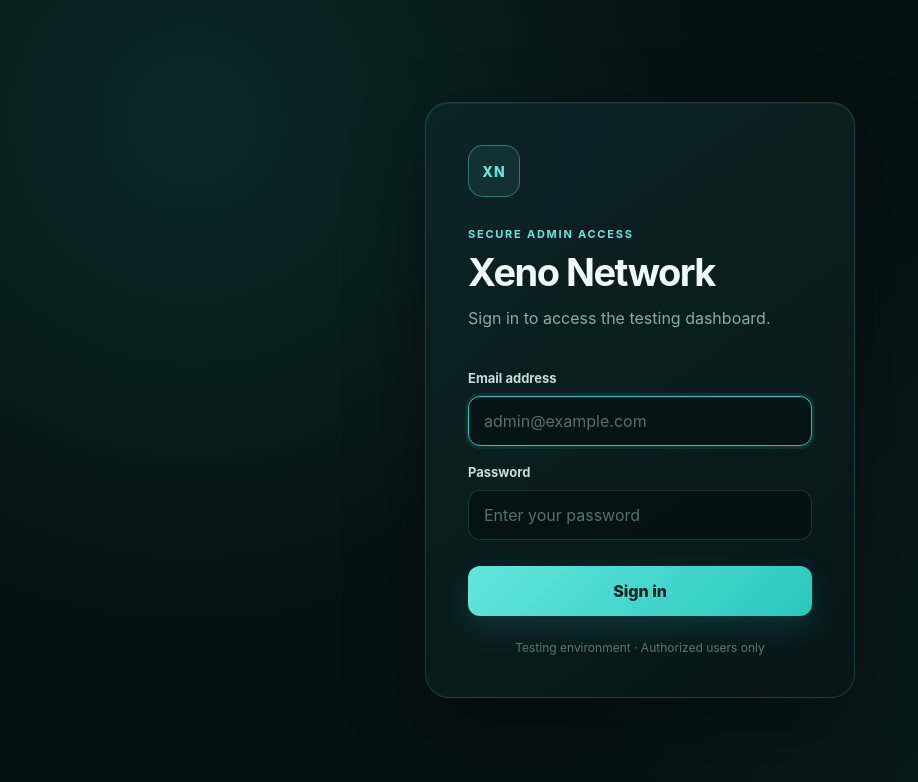
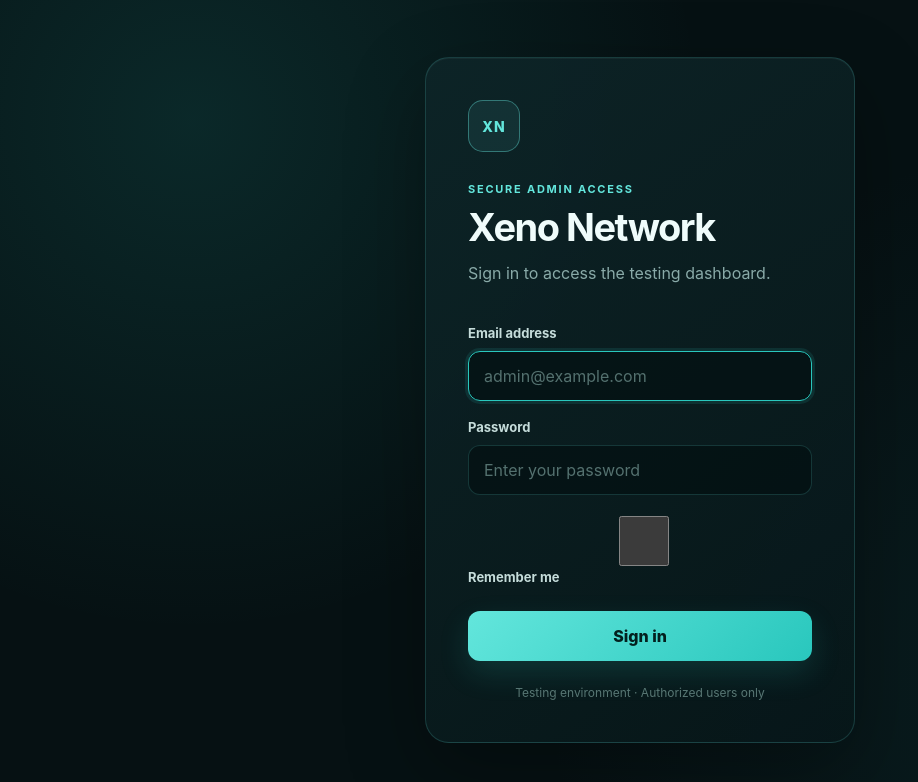
Before and after one commit to eriefx83/license_key, a Next.js app: page /login in a window 1280 px wide. Shown: the top 782 px of the page, without its empty margins (0-918 px from the left). Built offline with nearby package versions, Linux system fonts and the light colour scheme; no server answers.

Commit message:
Add remember me checkbox

```diff
--- a/app/login/page.tsx
+++ b/app/login/page.tsx
@@ -55,6 +55,11 @@ export default async function LoginPage({ searchParams }: LoginPageProps) {
             required
           />
 
+          <label className="remember-me" htmlFor="remember_me">
+            <input id="remember_me" name="remember_me" type="checkbox" />
+            <span>Remember me</span>
+          </label>
+
           <button type="submit">Sign in</button>
         </form>
 
```
